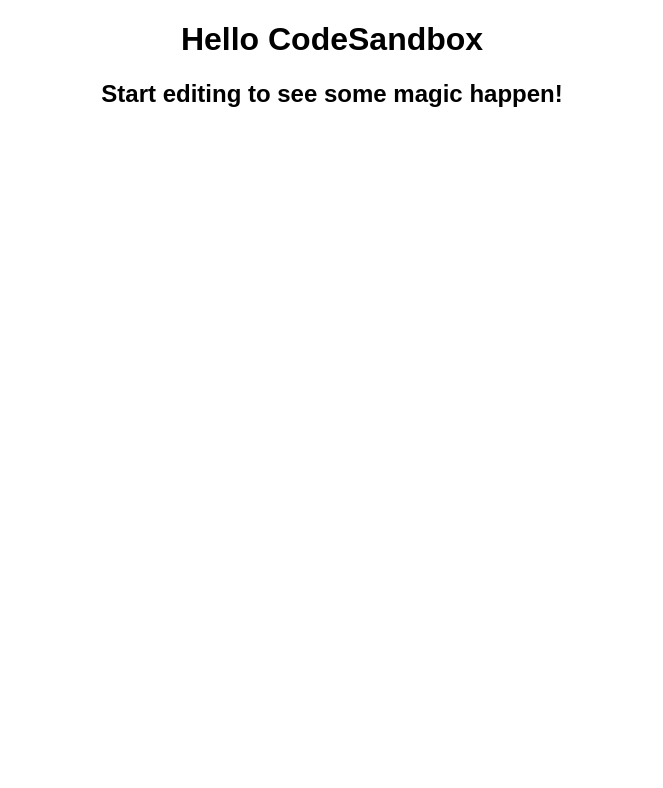
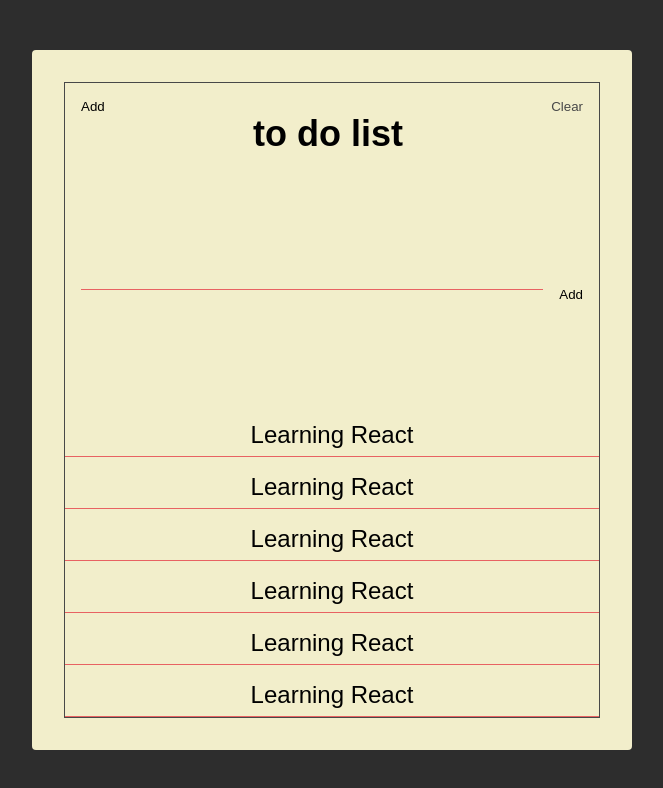
Before and after one commit to jonathanorlen/react-todolist, a React (Create React App) app: page / in a window 1280 px wide. Shown: the top 788 px of the page, without its empty margins (308-971 px from the left). Built offline with nearby package versions, Linux system fonts and the light colour scheme.

Commit message:
migrate html to css

```diff
--- a/package.json
+++ b/package.json
@@ -1,5 +1,5 @@
 {
-  "name": "react-todolist",
+  "name": "react-todo-list",
   "version": "1.0.0",
   "description": "",
   "keywords": [],
--- a/src/App.js
+++ b/src/App.js
@@ -3,9 +3,40 @@
 
 export default function App() {
   return (
-    <div className="App">
-      <h1>Hello CodeSandbox</h1>
-      <h2>Start editing to see some magic happen!</h2>
+    <div className="container">
+      <div className="frame">
+        <section className="header">
+          <button className="header-btn main-black-color">Add</button>
+          <h1 className="header-title">To DO List</h1>
+          <button className="header-btn main-red-color">Clear</button>
+        </section>
+        <section className="add">
+          <form action="" className="add-form">
+            <input type="text" className="add-input" />
+            <button className="add-btn main-black-color">Add</button>
+          </form>
+        </section>
+        <section className="todos">
+          <div className="todo">
+            <div className="todo-text">Learning React</div>
+          </div>
+          <div className="todo">
+            <div className="todo-text">Learning React</div>
+          </div>
+          <div className="todo">
+            <div className="todo-text">Learning React</div>
+          </div>
+          <div className="todo">
+            <div className="todo-text">Learning React</div>
+          </div>
+          <div className="todo">
+            <div className="todo-text">Learning React</div>
+          </div>
+          <div className="todo">
+            <div className="todo-text">Learning React</div>
+          </div>
+        </section>
+      </div>
     </div>
   );
 }
--- a/src/styles.css
+++ b/src/styles.css
@@ -1,4 +1,142 @@
-.App {
-  font-family: sans-serif;
+* {
+  box-sizing: border-box;
+}
+
+:root {
+  --main-red-color: #e86262;
+  --main-black-color: #484848;
+}
+
+.main-red-color {
+  color: var(--main-red-color);
+}
+
+.main-red-color {
+  color: var(--main-black-color);
+}
+
+html {
+  font-size: 10px;
+}
+
+body {
+  display: flex;
+  justify-content: center;
+  align-content: center;
+  align-items: center;
+
+  background-color: #2d2d2d;
+  height: 100vh;
+}
+
+body,
+html {
+  margin: 0;
+  padding: 0;
+  font-family: -apple-system, BlinkMacSystemFont, "Segoe UI", Roboto, Oxygen,
+    Ubuntu, Cantarell, "Open Sans", "Helvetica Neue", sans-serif;
+}
+
+.container {
+  width: 600px;
+  height: 700px;
+  background-color: #f2eecb;
+  border-radius: 4px;
+  padding: 32px;
+}
+
+.frame {
+  border: 1px solid var(--main-black-color);
+  height: 100%;
+  display: flex;
+  flex-direction: column;
+  justify-content: space-between;
+}
+
+.header {
+  display: flex;
+  align-items: flex-start;
+}
+
+.header-title {
+  flex: 1;
   text-align: center;
+  font-size: 3.6rem;
+  font-family: "Homemade Apple", sans-serif;
+  text-transform: lowercase;
 }
+
+.header-btn {
+  font-size: 1.8 rem;
+  font-family: "Bungee", sans-serif;
+  padding: 16px;
+  background: unset;
+  border: unset;
+  outline: unset;
+  cursor: pointer;
+}
+
+.header-btn.main-red-color:active {
+  text-shadow: 1px 2px 1px var(--main-red-color);
+}
+.header-btn.main-black-color:active {
+  text-shadow: 1px 2px 1px var(--main-black-color);
+}
+
+.add {
+  padding: 16px;
+}
+
+.add-form {
+  display: flex;
+  align-items: flex-start;
+}
+
+.add-input {
+  background: unset;
+  border: unset;
+  padding: 0px 64px;
+  flex: 1;
+  border-bottom: 1px solid var(--main-red-color);
+  outline: unset;
+  font-family: "Homemade Apple", sans-serif;
+  font-size: 16px;
+  text-transform: lowercase;
+}
+
+.add-btn {
+  font-size: 1.8 rem;
+  font-family: "Bungee", sans-serif;
+  padding: 16px;
+  padding-right: unset;
+  cursor: pointer;
+  background: unset;
+  outline: unset;
+  border: unset;
+}
+
+.add-btn.main-black-color:active {
+  text-shadow: 1px 2px 1px var(--main-red-color);
+}
+
+.todos {
+  display: flex;
+  flex-direction: column;
+}
+
+.todo {
+  position: relative;
+  flex: 1 0 auto;
+  text-align: center;
+  min-height: 36px;
+  margin: 16px 0 0;
+  font-family: "Homemade Apple", sans-serif;
+  font-size: 24px;
+
+  border-bottom: 1px solid var(--main-red-color);
+}
+.todo-text {
+  position: absolute;
+  left: 50%;
+  transform: translate(-50%);
+}
```
